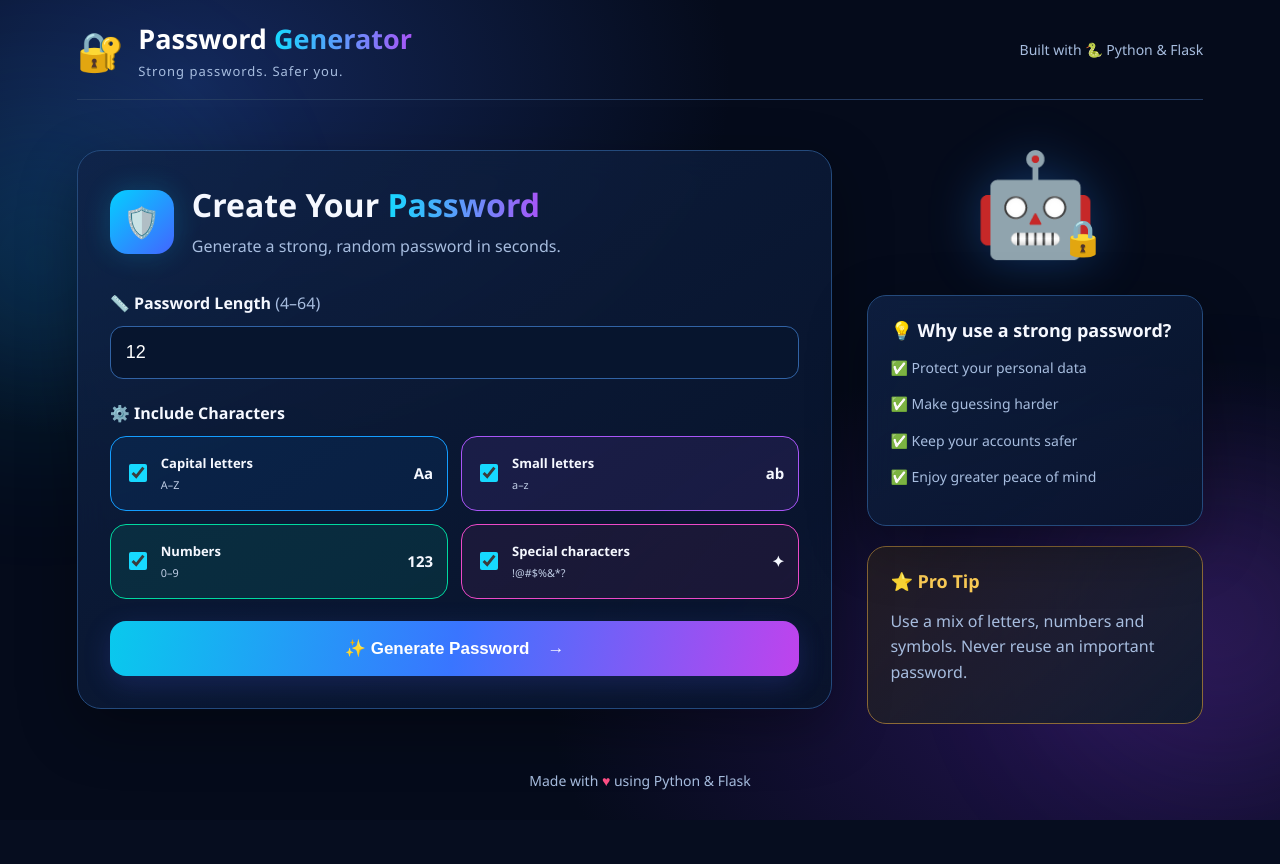
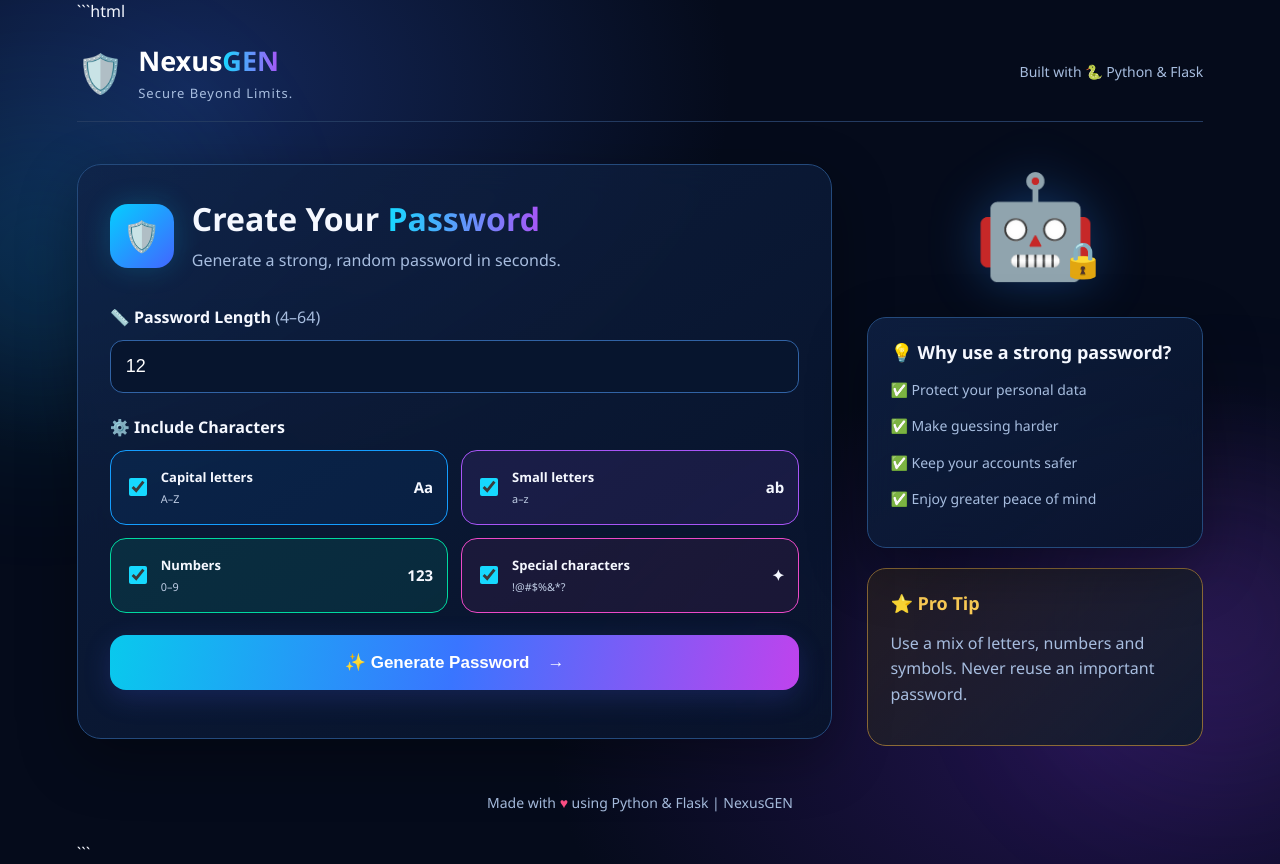
Before and after one commit to yashhhh505-jpg/password-generator, a Flask app: page / in a window 1280 px wide. Before the commit the page ends 820 px from the top, so only its background shows below. Run offline with Flask 3, Linux system fonts and the light colour scheme.

Commit message:
Update index.html

````diff
--- a/PASSWORD GERNATE/templates/index.html
+++ b/PASSWORD GERNATE/templates/index.html
@@ -1,11 +1,13 @@
-
+```html
 <!DOCTYPE html>
 <html lang="en">
 <head>
     <meta charset="UTF-8">
     <meta name="viewport" content="width=device-width, initial-scale=1.0">
-    <title>Password Generator | Secure Your World</title>
+    <title>NexusGEN | Secure Beyond Limits</title>
     <link rel="stylesheet" href="{{ url_for('static', filename='style.css') }}">
+    <link rel="icon" type="image/svg+xml"
+          href="{{ url_for('static', filename='favicon.svg') }}">
 </head>
 <body>
     <div class="glow glow-one"></div>
@@ -13,9 +15,9 @@
 
     <header class="navbar">
         <a class="brand" href="/">
-            <span class="brand-icon">🔐</span>
-            <span>Password <span class="gradient-text">Generator</span>
-                <small>Strong passwords. Safer you.</small>
+            <span class="brand-icon">🛡️</span>
+            <span>Nexus<span class="gradient-text">GEN</span>
+                <small>Secure Beyond Limits.</small>
             </span>
         </a>
         <div class="tech">Built with 🐍 Python & Flask</div>
@@ -113,7 +115,7 @@
         </aside>
     </main>
 
-    <footer>Made with <span>♥</span> using Python &amp; Flask</footer>
+    <footer>Made with <span>♥</span> using Python &amp; Flask | NexusGEN</footer>
 
     <script>
         function copyPassword() {
@@ -140,3 +142,4 @@
     </script>
 </body>
 </html>
+```
````
